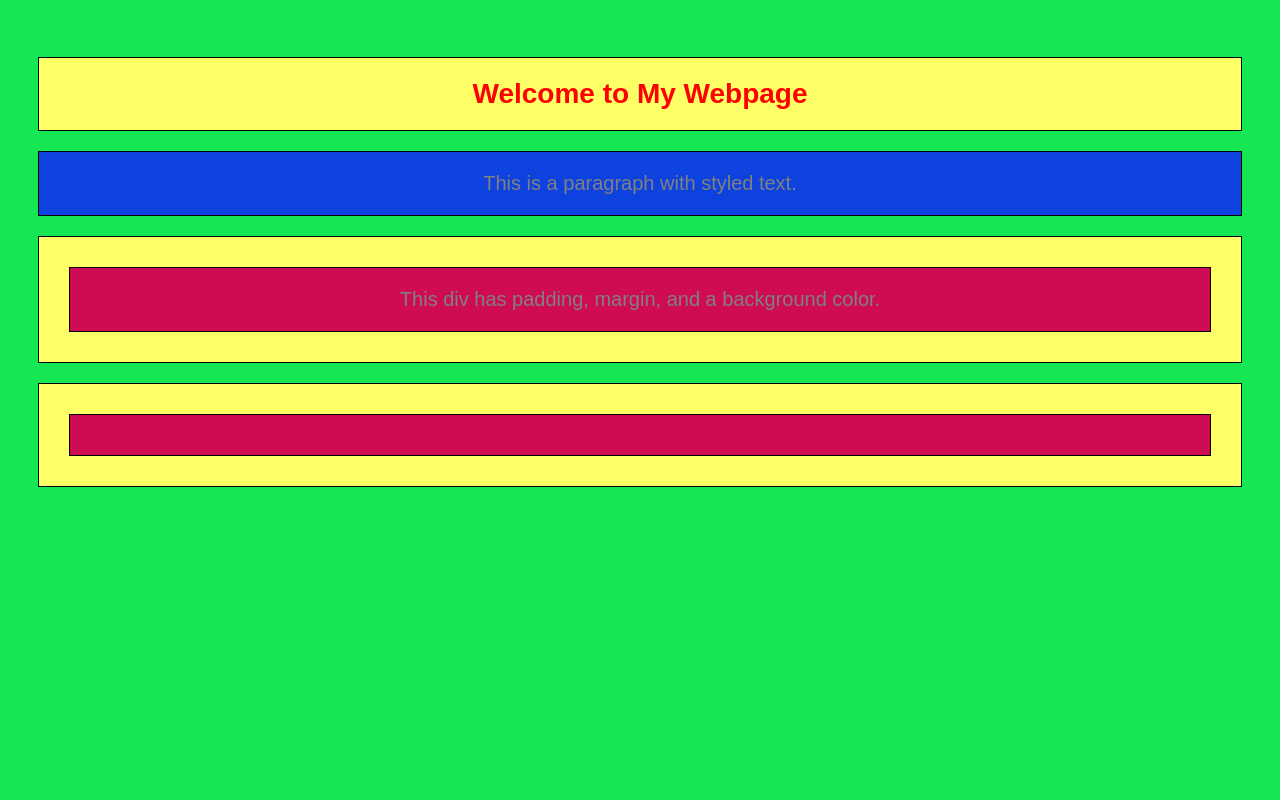
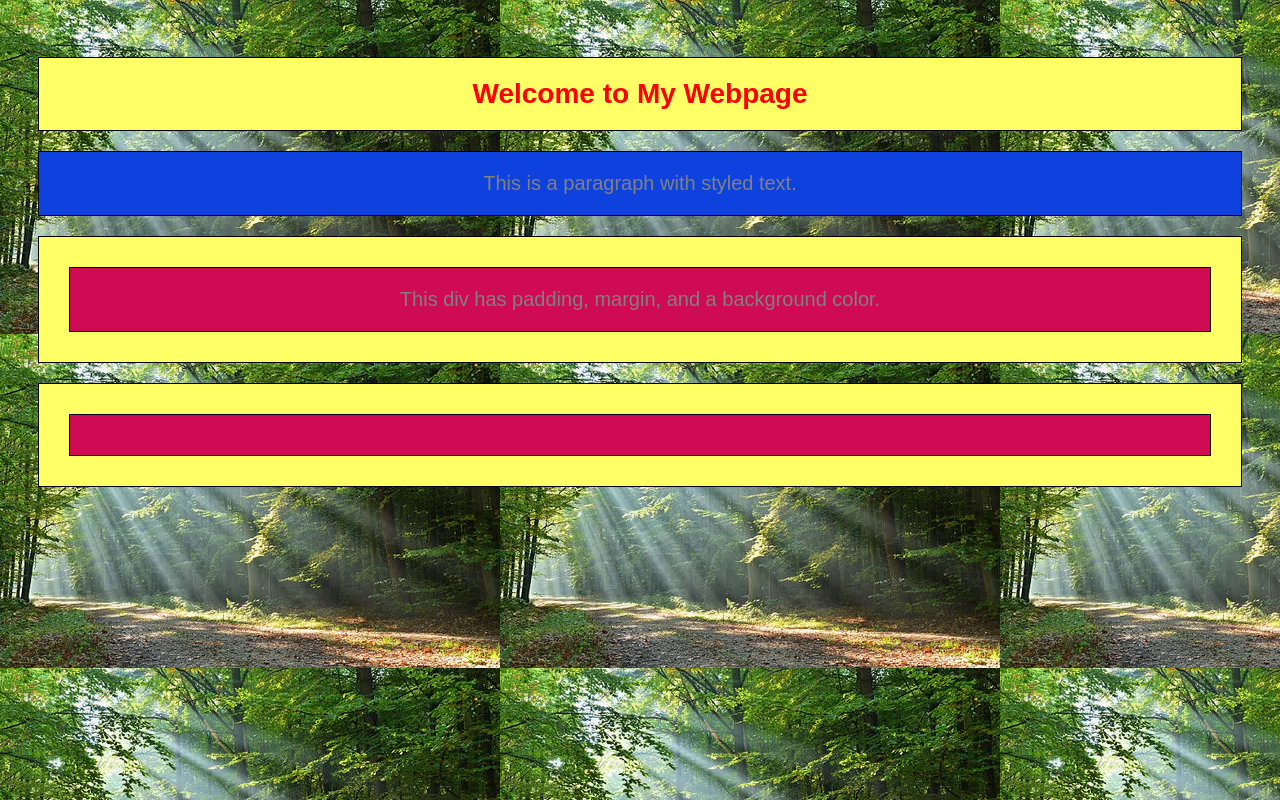
Before and after one commit to codebreaker939/065_Aniket_Rai, a plain HTML site: page index.html in a window 1280 px wide. Drawn offline with Linux system fonts and the light colour scheme.

Commit message:
FULL commit

```diff
--- a/style.css
+++ b/style.css
@@ -1,3 +1,8 @@
+body{
+    background-image: url(/forest.webp);
+
+}
+
 body {
     background-color: #15e653;
     font-family:  sans-serif;
```
Also changed, not shown: index.html (+1 -0 lines), forest.webp (added).
